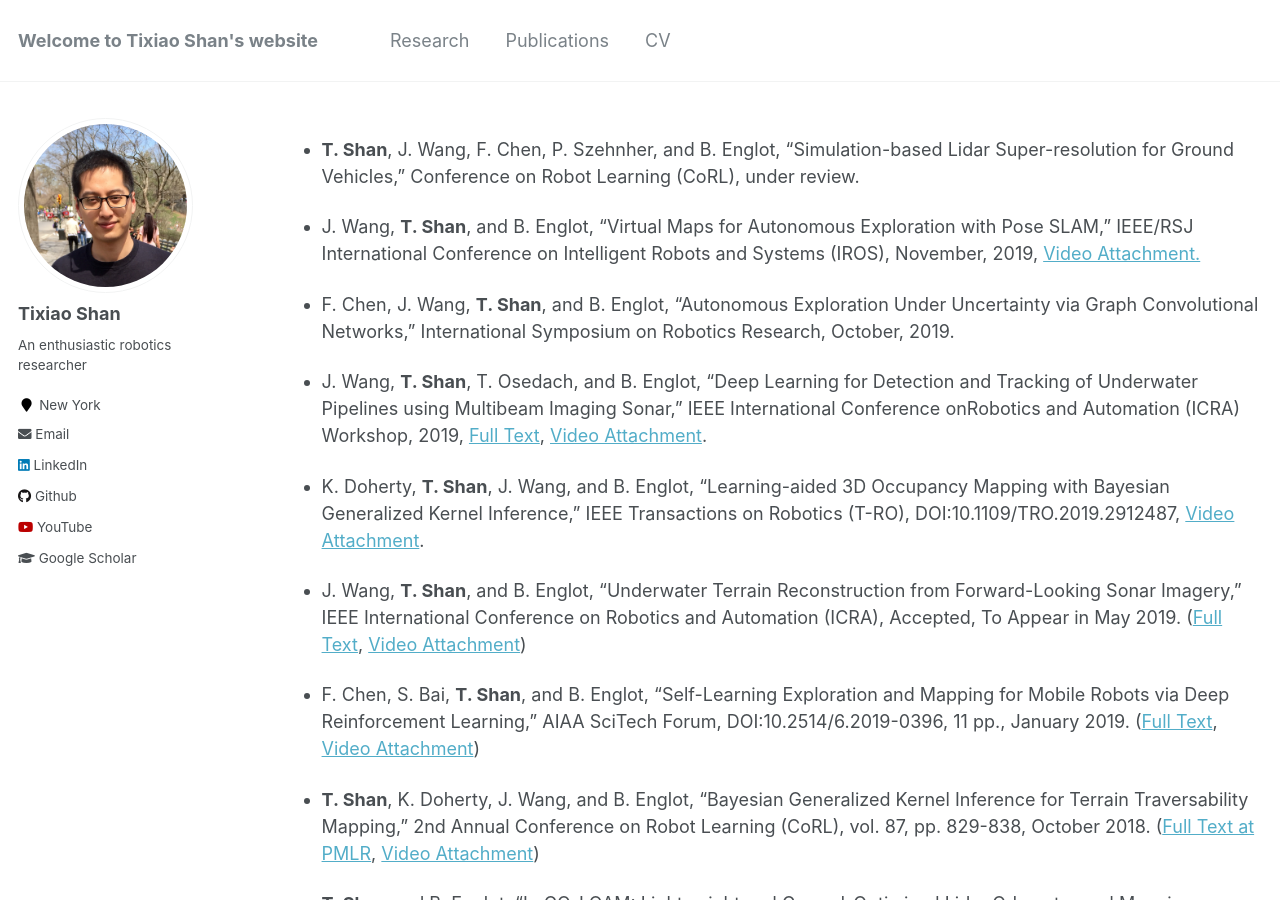
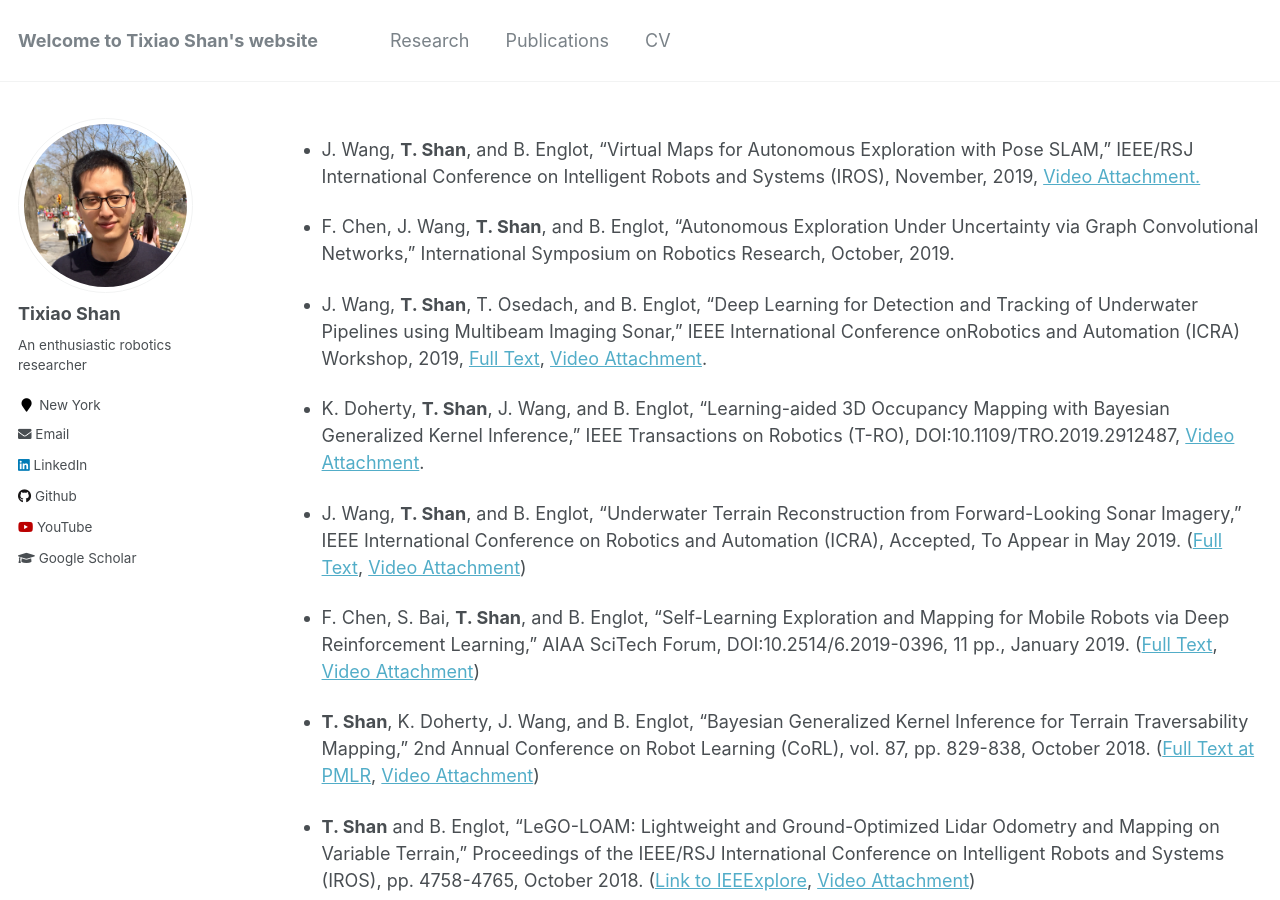
Before and after one commit to minxuanjun/tixiaoshan.github.io, a Jekyll site: the page built from _pages/publications.md, in a window 1280 px wide and 900 px high. Built offline with Jekyll 4.4.1, drawn with Linux system fonts in a browser that asks for light colours.

Commit message:
Update publications.md

```diff
--- a/_pages/publications.md
+++ b/_pages/publications.md
@@ -6,9 +6,6 @@ author_profile: true
 ---
 
 {% include base_path %}
-
-* **T. Shan**, J. Wang, F. Chen, P. Szehnher, and B. Englot, “Simulation-based Lidar Super-resolution for Ground
-Vehicles," Conference on Robot Learning (CoRL), under review.
 
 * J. Wang, **T. Shan**, and B. Englot, "Virtual Maps for Autonomous Exploration with Pose SLAM," IEEE/RSJ International Conference on Intelligent Robots and Systems (IROS), November, 2019, [Video Attachment.](https://youtu.be/apZyhWtNyF0)
 
```
